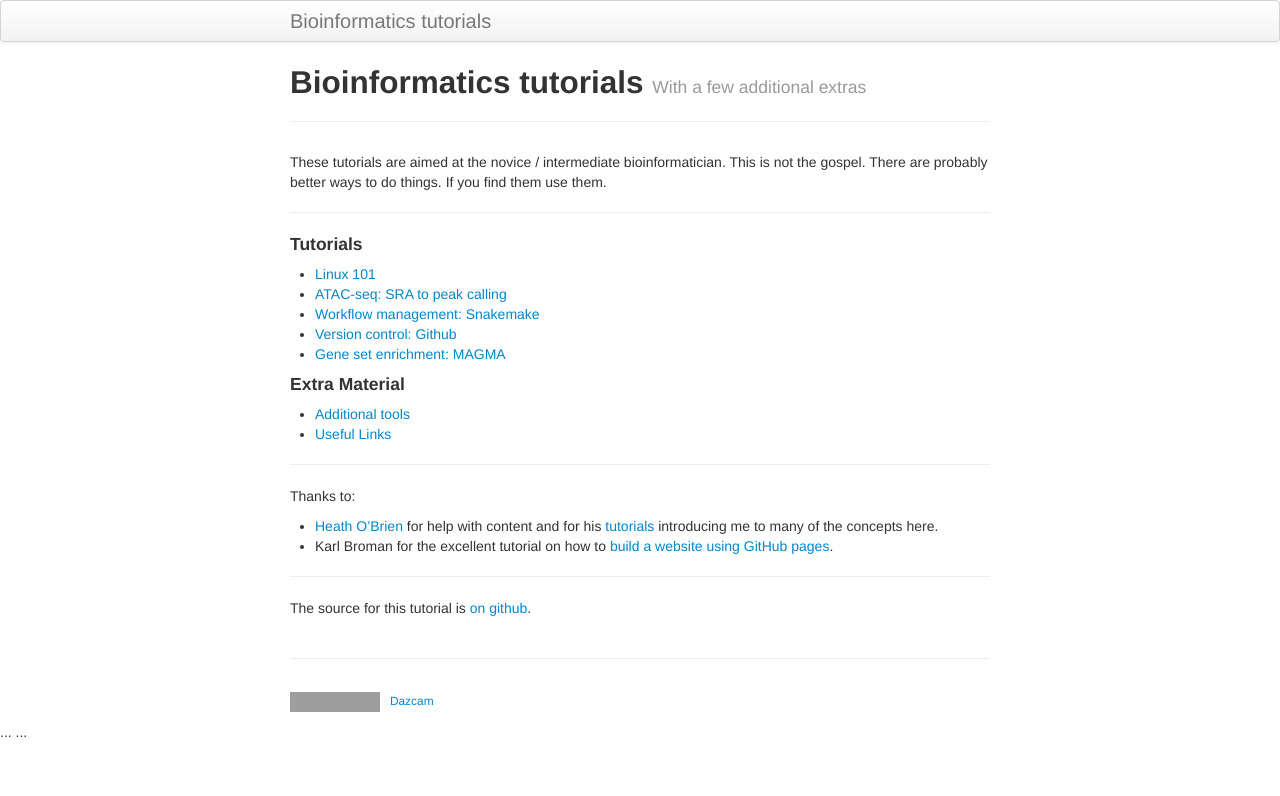
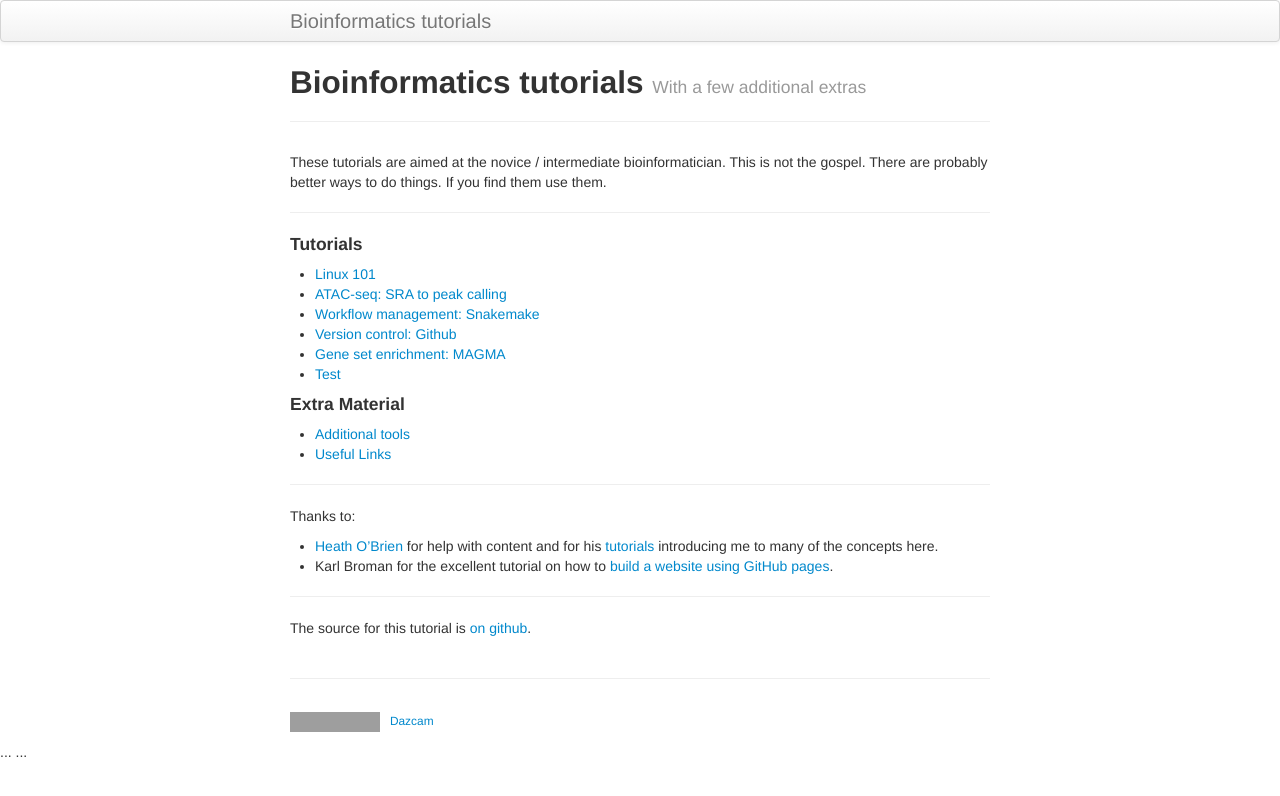
Before and after one commit to Dazcam/Bioinformatics-tutorials, a Jekyll site: the page built from index.md, in a window 1280 px wide. Shown: the top 796 px of the page. Built offline with Jekyll 4.4.1, drawn with Linux system fonts in a browser that asks for light colours; grey boxes are pictures that could not be loaded.

Commit message:
Update index.md

```diff
--- a/index.md
+++ b/index.md
@@ -16,6 +16,7 @@ These tutorials are aimed at the novice / intermediate bioinformatician. This is
 - [Workflow management: Snakemake]({{ site.baseurl }}/pages/snakemake/snakemake_intro.html)
 - [Version control: Github]({{ site.baseurl }}/pages/version_control/github_intro.html)
 - [Gene set enrichment: MAGMA]({{ site.baseurl }}/pages/magma/magma_intro.html)
+- [Test]({{ site.baseurl }}/pages/machine_learning/machine_learning_intro.html)
 
 #### Extra Material
 
```
